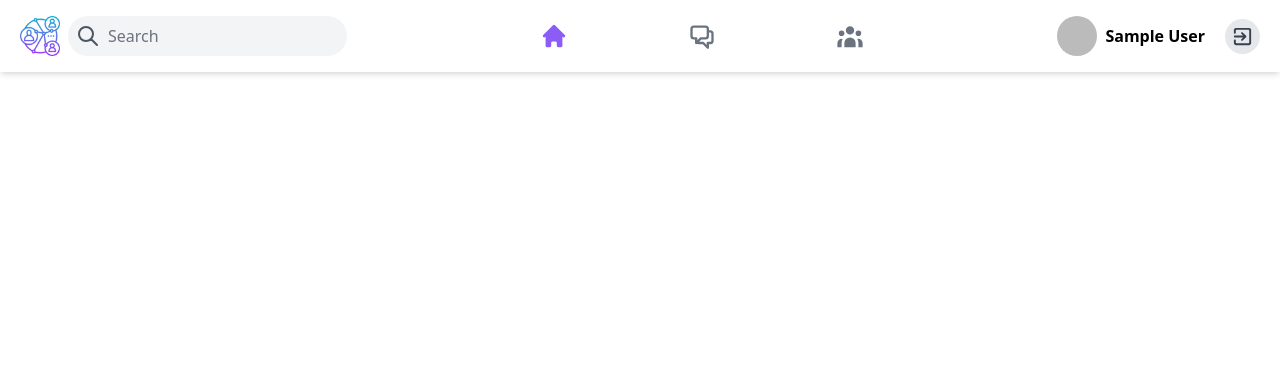
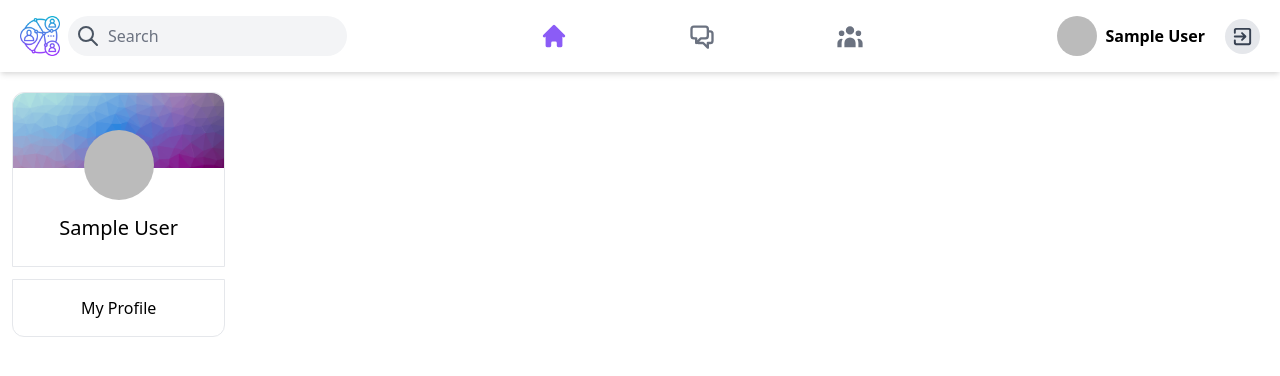
Before and after one commit to aneesimran/SocialMediaWebApp, a Next.js app in the folder socialwebapp/: page / in a window 1280 px wide. Shown: the top 376 px of the page. Built offline with nearby package versions, Linux system fonts and the light colour scheme; no server answers; sample sign-in values are in the browser's storage.

Commit message:
worked on sidebar

```diff
--- a/socialwebapp/components/Header.js
+++ b/socialwebapp/components/Header.js
@@ -38,7 +38,7 @@ function Header() {
       {/* Center */}
 
       <div className="flex justify-center flex-grow ">
-        <div className="flex space-x-6 md:space-x-10">
+        <div className="flex space-x-6 lg:space-x-10">
           <HeaderIcon active Icon={HomeIcon} />
           <HeaderIcon Icon={ChatAlt2Icon} />
           <HeaderIcon Icon={UserGroupIcon} />
@@ -48,7 +48,7 @@ function Header() {
       {/* Right */}
       <div className="flex items-center sm:space-x-2 justify-end">
         <Image
-          className="rounded-full cursor-pointer"
+          className="rounded-full"
           src={session.user.image}
           width="40"
           height="40"
--- /dev/null
+++ b/socialwebapp/components/Sidebar.js
@@ -0,0 +1,41 @@
+import { useSession } from "next-auth/client";
+import React from "react";
+import Image from "next/image";
+
+function Sidebar() {
+  const [session, loading] = useSession();
+  return (
+    <div
+      className=" hidden lg:flex flex-col items-center w-1/5 ml-3 mt-5 top-80 sticky
+     text-center xl:w-1/6 "
+    >
+      <div className="border rounded-xl pb-4 rounded-b-none">
+        <div className="-mb-11">
+          <Image
+            className="object-cover w-full rounded-xl rounded-b-none"
+            src="/background.png"
+            width={560}
+            height={200}
+          />
+        </div>
+
+        <Image
+          className="rounded-full"
+          src={session.user.image}
+          width="70"
+          height="70"
+          layout="fixed"
+        />
+        <h2 className="text-xl p-2">{session.user.name}</h2>
+      </div>
+      <h4
+        className="pb-4 mt-3 pt-4 border w-full rounded-t-none hover:bg-gray-100
+       hover:text-purple-500 rounded-xl cursor-pointer"
+      >
+        My Profile
+      </h4>
+    </div>
+  );
+}
+
+export default Sidebar;
--- /dev/null
+++ b/socialwebapp/components/SidebarRow.js
@@ -0,0 +1,7 @@
+import React from "react";
+
+function SidebarRow() {
+  return <div></div>;
+}
+
+export default SidebarRow;
--- a/socialwebapp/pages/index.js
+++ b/socialwebapp/pages/index.js
@@ -2,6 +2,7 @@ import { getSession } from "next-auth/client";
 import Head from "next/head";
 import Header from "../components/Header";
 import Login from "../components/Login";
+import Sidebar from "../components/Sidebar";
 
 export default function Home({ session }) {
   if (!session) return <Login />;
@@ -17,6 +18,7 @@ export default function Home({ session }) {
 
       <main>
         {/* sidebar */}
+        <Sidebar />
         {/* feed */}
         {/* widgets */}
       </main>
--- a/socialwebapp/pages/signin.js
+++ b/socialwebapp/pages/signin.js
@@ -14,7 +14,7 @@ export default function SignIn({ providers, session }) {
   return (
     <>
       {Object.values(providers).map((provider) => (
-        <div key={provider.name} className="grid place-items-center mt-60">
+        <div key={provider.name} className="grid place-items-center mt-80">
           <Image
             src="/network.png"
             height={300}
@@ -24,7 +24,7 @@ export default function SignIn({ providers, session }) {
           <h1
             onClick={() => signIn(provider.id)}
             className="p-5 bg-purple-500 rounded-full text-white
-      text-center mt-10 cursor-pointer"
+      text-center mt-20 cursor-pointer"
           >
             Sign in with {provider.name}
           </h1>
```
Also changed, not shown: socialwebapp/public/background.png (added).
